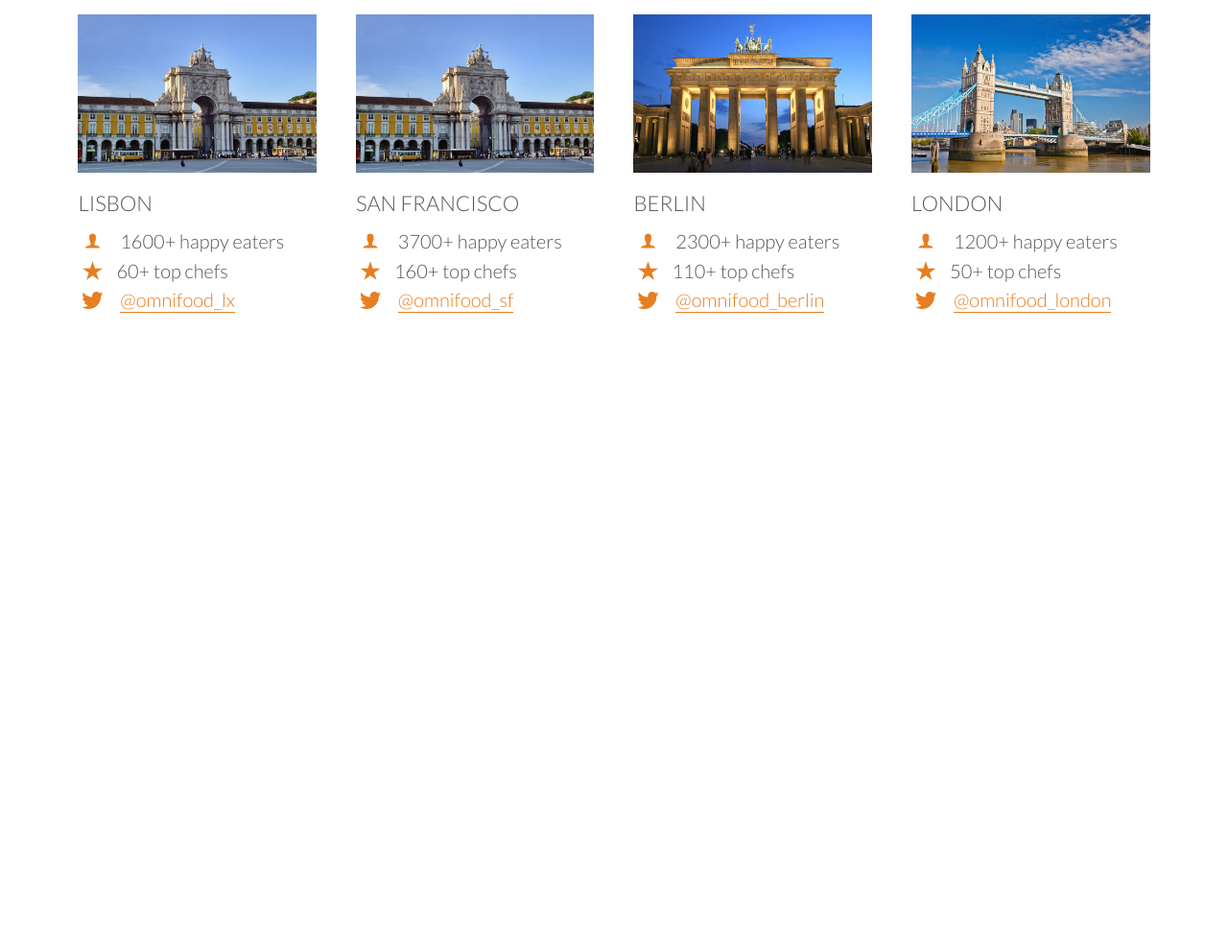
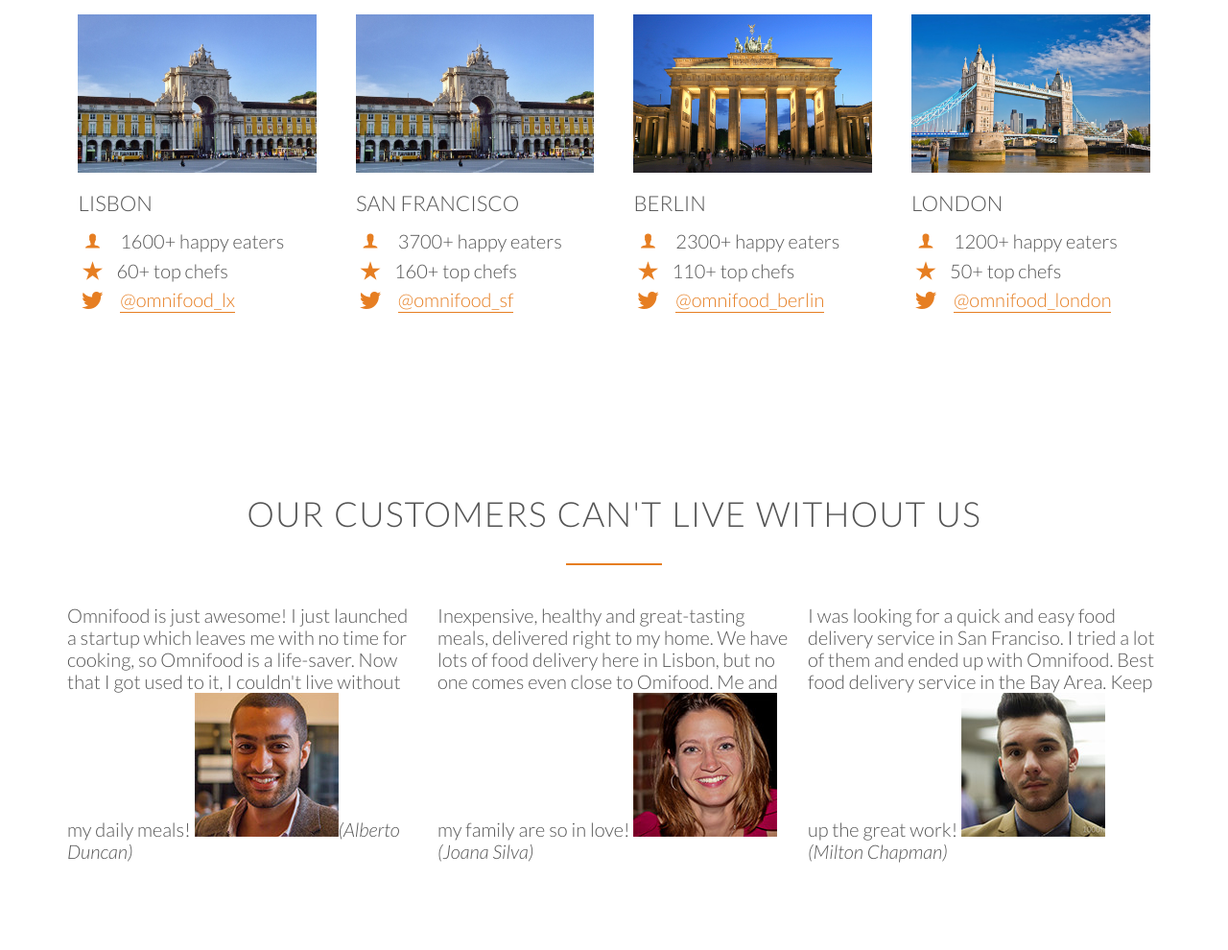
Before and after one commit to traciwilliams/omnifood-project, a plain HTML site: page index.html in a window 1280 px wide. Shown: the part 2940-3930 px from the top of the page at 96% size. Before the commit the page ends 3375 px from the top, so only its background shows below. Drawn offline with Linux system fonts and the light colour scheme; files whose address does not match are found by name.

Commit message:
testimonial section

```diff
--- a/index.html
+++ b/index.html
@@ -234,7 +234,51 @@
 	</section>
 
 
+	<section class="section-testimonials">
+		<div class="row">
+			<h2>Our customers can't live without us</h2>
+		</div>
+		<div class="row">
+			<div class="col span-1-of-3">
+				<blockquote>
 
+				Omnifood is just awesome! I just launched a startup which leaves me with no time for cooking, so Omnifood is a life-saver. Now that I got used to it, I couldn't live without my daily meals!
+				<cite><img src="styles/images/customer-1.jpg">(Alberto Duncan)</cite>
+				</blockquote>
+
+			</div>
+
+
+
+			<div class="col span-1-of-3">
+				<blockquote>
+
+				Inexpensive, healthy and great-tasting meals, delivered right to my home. We have lots of food delivery here in Lisbon, but no one comes even close to Omifood. Me and my family are so in love!
+				<cite><img src="styles/images/customer-2.jpg">(Joana Silva)</cite>
+				</blockquote>
+
+			</div>
+
+
+
+			<div class="col span-1-of-3">
+				<blockquote>
+
+				I was looking for a quick and easy food delivery service in San Franciso. I tried a lot of them and ended up with Omnifood. Best food delivery service in the Bay Area. Keep up the great work!
+				<cite><img src="styles/images/customer-3.jpg">(Milton Chapman)</cite>
+				</blockquote>
+
+			</div>
+
+		</div>
+
+
+
+
+
+
+
+	</section><!--end of section-testimonials div-->
 
 
 
```
